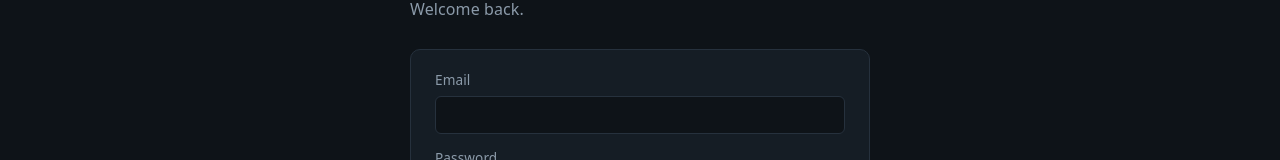
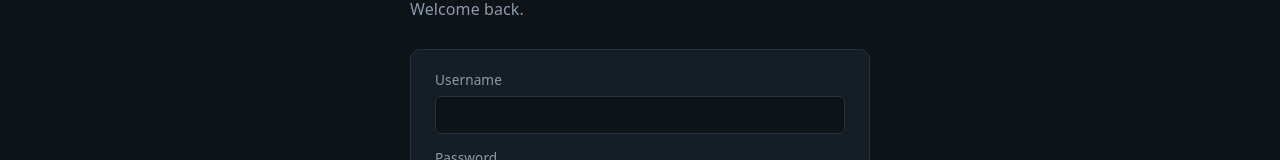
Before and after one commit to hendrik-ro/theatre-client, a React (Vite) app: page /#/login in a window 1280 px wide. Shown: the part 123-283 px from the top of the page. Built offline with nearby package versions, Linux system fonts and the light colour scheme; no server answers.

Commit message:
fix: bootstrap admin (#18)
* fix: added 'package-lock.json' to release.config.js

* chore: username login, scratched email login, require auth for movie routes

* chore: table app_bootstrap

* fix: bootstrap logic, updated tests

* fix: atomic claim for bootstrap, updated tests

```diff
--- a/src/features/auth/LoginPage.tsx
+++ b/src/features/auth/LoginPage.tsx
@@ -6,7 +6,7 @@ import { useAuth } from "../../app/AuthContext";
 export default function LoginPage() {
   const { login } = useAuth();
   const navigate = useNavigate();
-  const [email, setEmail] = useState("");
+  const [username, setUsername] = useState("");
   const [password, setPassword] = useState("");
   const [error, setError] = useState<string | null>(null);
   const [pending, setPending] = useState(false);
@@ -17,7 +17,7 @@ export default function LoginPage() {
     setPending(true);
     setError(null);
     try {
-      await login({ email, password });
+      await login({ username, password });
       navigate("/");
     } catch (err) {
       setError(err instanceof Error ? err.message : "Login failed");
@@ -35,13 +35,13 @@ export default function LoginPage() {
         <form className="form" onSubmit={handleSubmit}>
           {error && <p className="form__error">{error}</p>}
           <label className="form__field">
-            <span>Email</span>
+            <span>Username</span>
             <input
-              type="email"
+              type="text"
               required
-              autoComplete="email"
-              value={email}
-              onChange={(event) => setEmail(event.target.value)}
+              autoComplete="username"
+              value={username}
+              onChange={(event) => setUsername(event.target.value)}
             />
           </label>
           <label className="form__field">
--- a/src/types/user.ts
+++ b/src/types/user.ts
@@ -12,6 +12,6 @@ export interface RegisterInput {
 }
 
 export interface LoginInput {
-  email: string;
+  username: string;
   password: string;
 }
```
